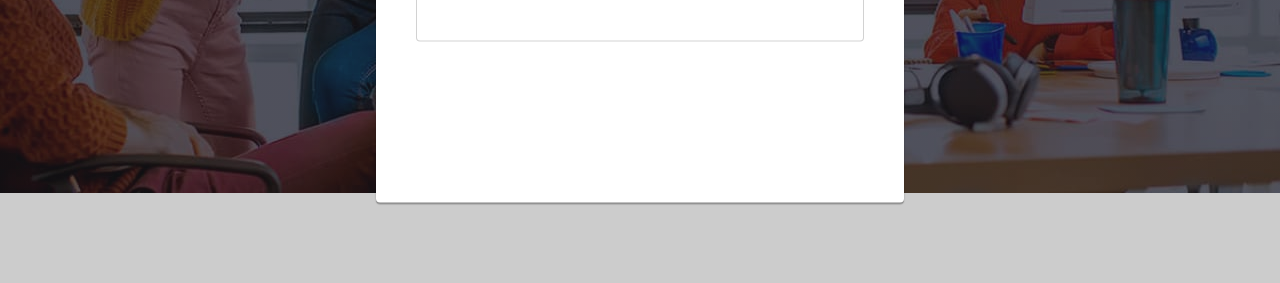
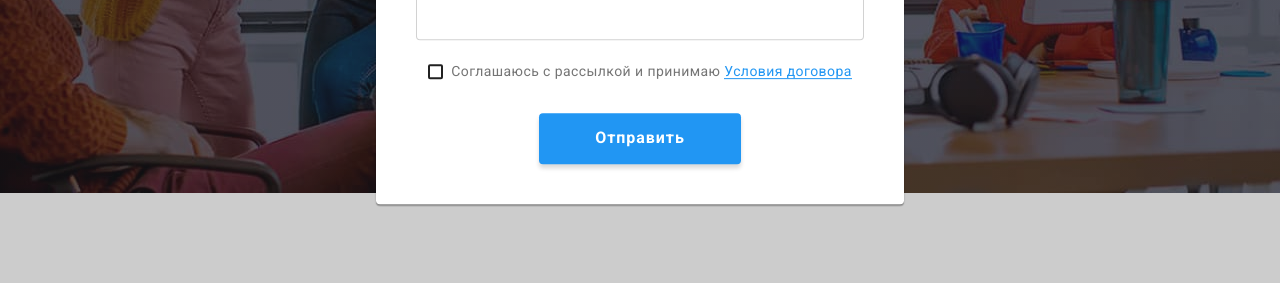
Before and after one commit to Peekaboo-dev/goit-markup-hw-06, a plain HTML site: page index.html in a window 1280 px wide. Both pictures are taken after a click on the button "Заказать услугу". Shown: the part 488-771 px from the top of the page. Drawn offline with Linux system fonts and the light colour scheme.

Commit message:
the end =)

```diff
--- a/css/style.css
+++ b/css/style.css
@@ -135,6 +135,10 @@ h6 {
   --modal-form-text: #757575;
   --modal-form-border-focus: #2196f3;
   --modal-form-icon-focus: #2196f3;
+  --form-checkbox-bg: #2196f3;
+  --color-checkbox-text: #757575;
+  --color-checkbox-link: #2196f3;
+  --color-checkbox-link-line: #2196f3;
 }
 
 /*===Main Style===*/
@@ -323,7 +327,7 @@ body {
   color: var(--color-hero-text);
 }
 
-.hero__btn {
+.modal-btn {
   padding: 10px 32px;
   font-weight: 700;
   font-size: 16px;
@@ -336,11 +340,15 @@ body {
   background: var(--bc-hero-button);
 }
 
-.hero__btn:active {
+.modal-btn:active {
   position: relative;
   top: 2px;
   -webkit-box-shadow: none;
           box-shadow: none;
+}
+
+.modal-btn--inner {
+  padding: 10px 56px;
 }
 
 /*===Soft-Skill Style===*/
@@ -868,7 +876,6 @@ body {
 }
 
 .modal__label {
-  margin-right: auto;
   display: -webkit-box;
   display: -ms-flexbox;
   display: flex;
@@ -882,7 +889,7 @@ body {
   margin-bottom: 10px;
 }
 
-.modal__label:last-of-type {
+.modal__label:nth-of-type(4) {
   margin-bottom: 20px;
 }
 
@@ -977,6 +984,67 @@ body {
   line-height: 1.1;
   letter-spacing: 0.01em;
   color: rgba(117, 117, 117, 0.5);
+}
+
+.modal__checkbox {
+  display: -webkit-inline-box;
+  display: -ms-inline-flexbox;
+  display: inline-flex;
+  -webkit-box-orient: horizontal;
+  -webkit-box-direction: normal;
+      -ms-flex-direction: row;
+          flex-direction: row;
+  -webkit-box-pack: center;
+      -ms-flex-pack: center;
+          justify-content: center;
+  -webkit-box-align: center;
+      -ms-flex-align: center;
+          align-items: center;
+  margin-bottom: 30px;
+}
+
+.modal__checkbox-check:checked + .modal__checkbox-icon {
+  border: var(--form-checkbox-bg);
+  background-color: var(--form-checkbox-bg);
+  background-image: url(../img/icon_check.svg);
+  background-size: contain;
+  background-origin: border-box;
+}
+
+.modal__checkbox-icon {
+  width: 15px;
+  height: 15px;
+  border: 2px solid #212121;
+  border-radius: 2px;
+}
+
+.modal__checkbox-text {
+  margin-left: 8px;
+  font-weight: 400;
+  font-size: 14px;
+  line-height: 1.7;
+  letter-spacing: 0.03em;
+  color: var(--color-checkbox-text);
+}
+
+.modal__checkbox-link {
+  margin-left: 4px;
+  font-weight: 400;
+  font-size: 14px;
+  line-height: 1.7;
+  letter-spacing: 0.03em;
+  color: var(--color-checkbox-link);
+  position: relative;
+}
+
+.modal__checkbox-link::after {
+  content: "";
+  position: absolute;
+  right: 0;
+  bottom: 4px;
+  height: 1px;
+  width: 100%;
+  background-color: var(--color-checkbox-link-line);
 }
 
 .btn-modal {
--- a/index.html
+++ b/index.html
@@ -58,7 +58,7 @@
               Создание сайтов, продвижение и обслуживание.
             </h1>
             <p class="hero__text">Эффективные решения для вашего бизнеса</p>
-            <button type="button" class="hero__btn" data-modal-open>
+            <button type="button" class="modal-btn" data-modal-open>
               Заказать услугу
             </button>
           </div>
@@ -534,6 +534,26 @@
               ></textarea>
             </div>
           </label>
+          <label class="modal__label modal__checkbox">
+            <input
+              class="modal__checkbox-check visually-hidden"
+              type="checkbox"
+              name="confirm"
+              id="confirm"
+            />
+            <span class="modal__checkbox-icon"></span>
+            <p class="modal__checkbox-text">
+              Соглашаюсь с рассылкой и принимаю
+            </p>
+            <a href="#" class="modal__checkbox-link">Условия договора</a>
+          </label>
+          <button
+            type="submit"
+            class="modal-btn modal-btn--inner"
+            data-modal-open
+          >
+            Отправить
+          </button>
         </form>
         <button type="button" data-modal-close class="btn-modal">
           <svg class="icon-modal-close" width="11" height="11">
```
Also changed, not shown: img/icon_check.svg (added).
